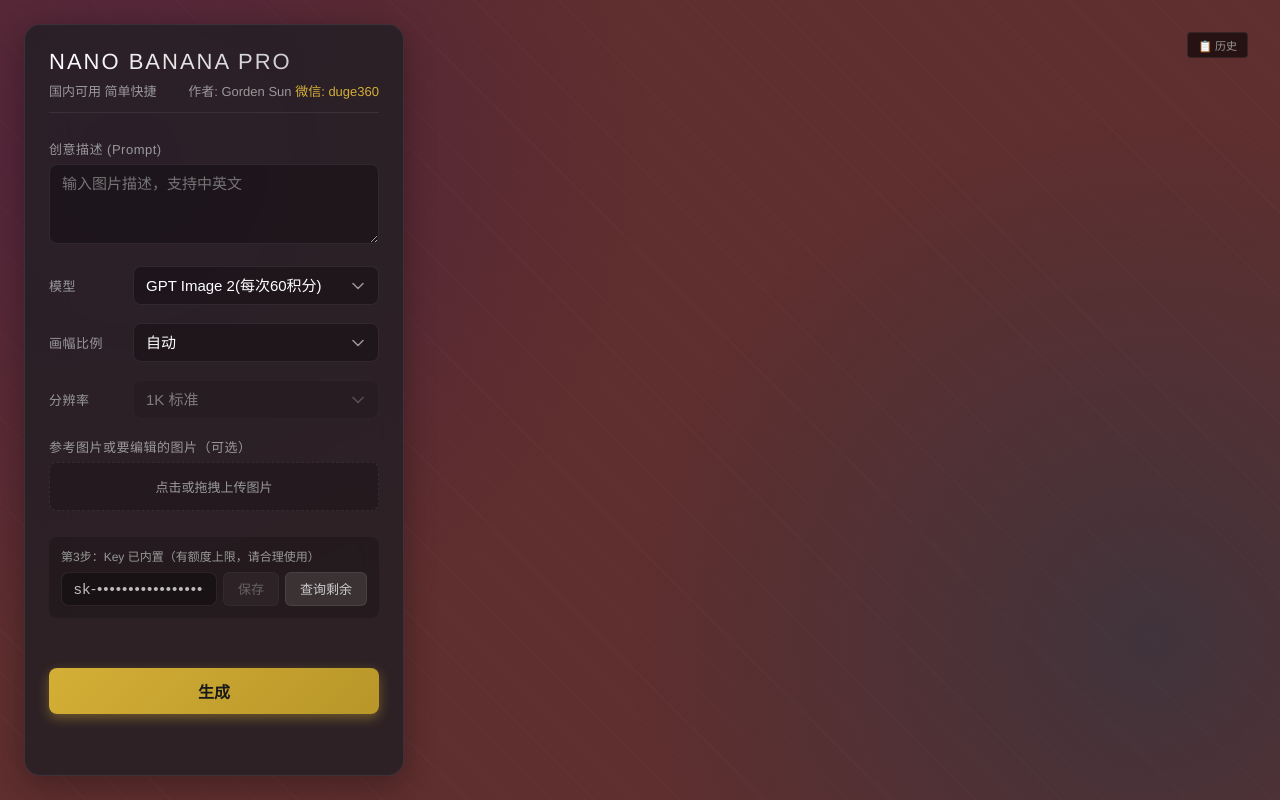
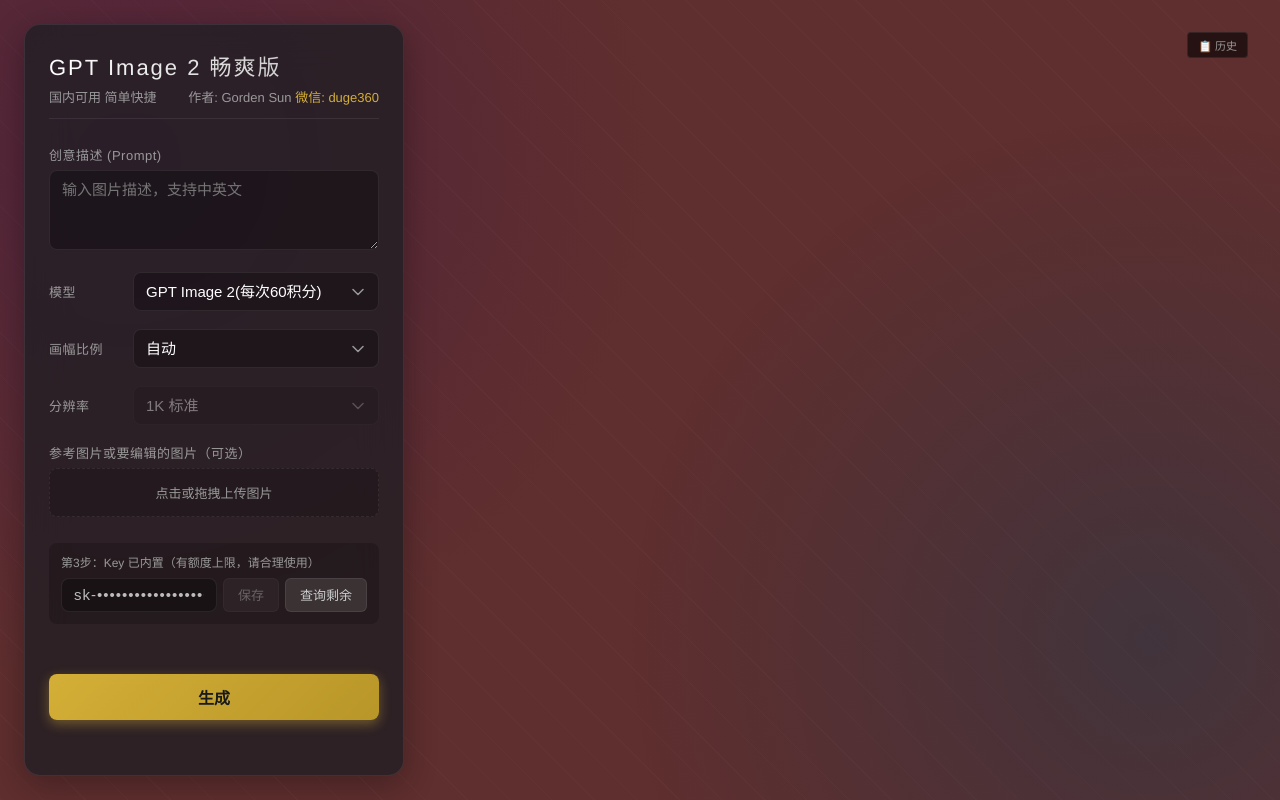
Before and after one commit to GordenSun/GPT-Image-2, a plain HTML site: page index.html in a window 1280 px wide. Drawn offline with Linux system fonts and the light colour scheme.

Commit message:
Update index.html

```diff
--- a/index.html
+++ b/index.html
@@ -5,7 +5,7 @@
   <meta charset="utf-8" />
   <meta name="viewport" content="width=device-width, initial-scale=1, maximum-scale=1, viewport-fit=cover">
   <link rel="icon" href="favicon.ico" type="image/x-icon">
-  <title>Nano Banana Pro · Art Edition</title>
+  <title>GPT-Image-2 畅爽版</title>
   <style>
     :root {
       /* 修改：背景色稍微调亮，更柔和 */
@@ -832,7 +832,7 @@
   <div class="app-container">
     <aside class="panel-control">
       <header>
-        <h1>NANO BANANA PRO</h1>
+        <h1>GPT Image 2 畅爽版</h1>
         <div class="author-info">
           <span>国内可用 简单快捷</span>
           <span>作者: Gorden Sun <span class="author-highlight" onclick="copyWx()">微信: duge360</span></span>
```
